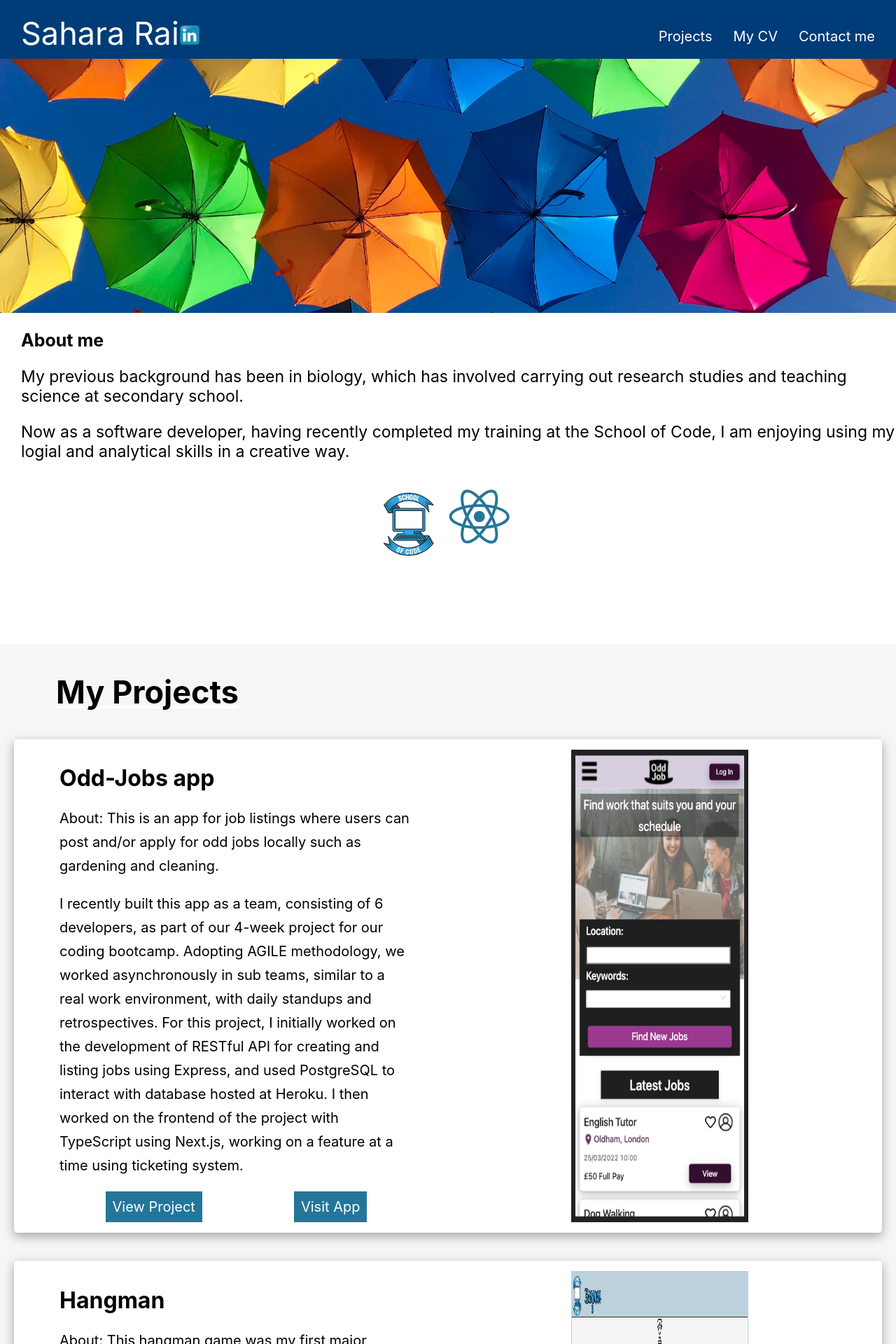
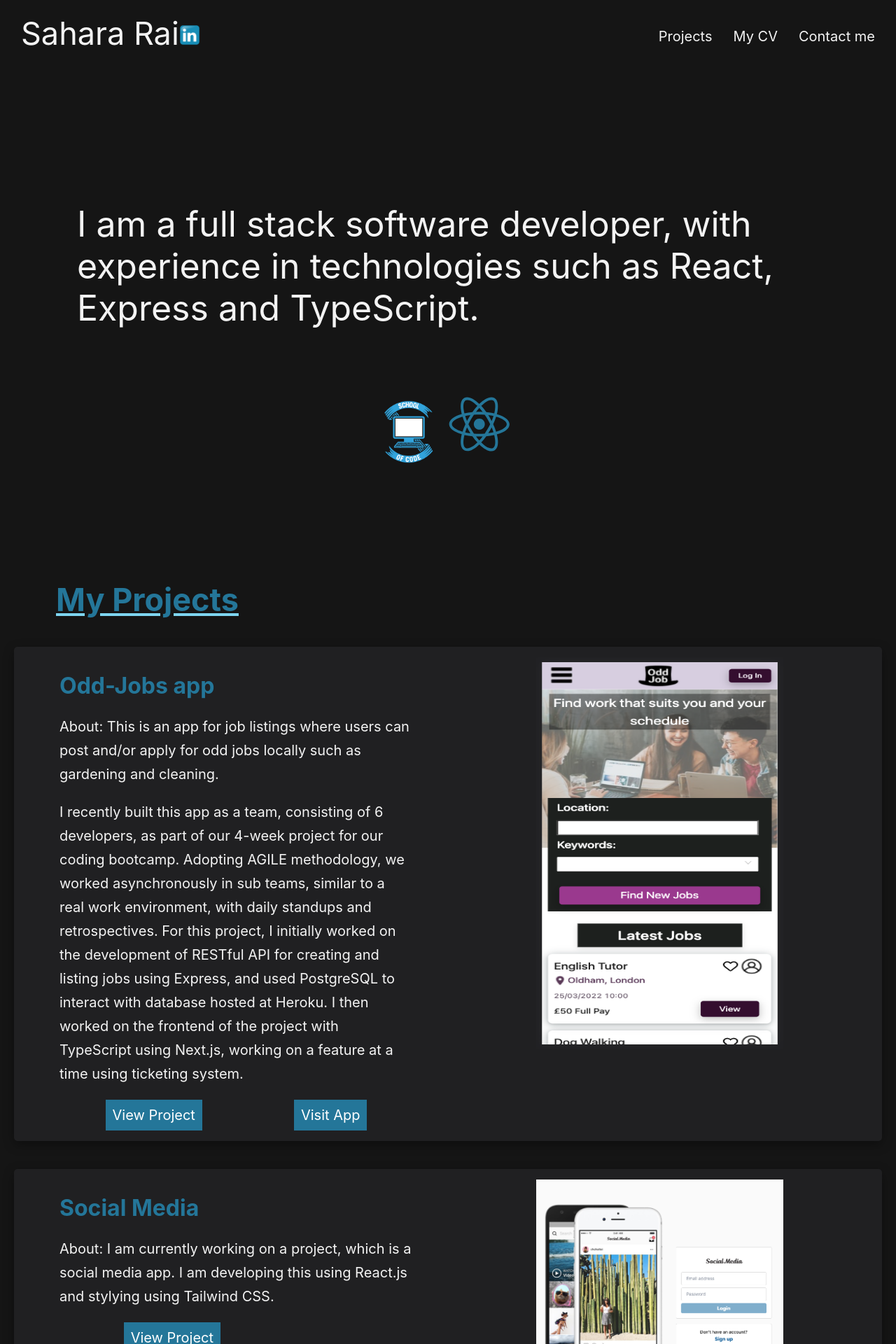
Before and after one commit to SaharaRai/Website, a Next.js app: page / in a window 1280 px wide. Shown: the top 1920 px of the page at 70% size. Built offline with nearby package versions, Linux system fonts and the light colour scheme.

Commit message:
colour scheme changed

```diff
--- a/components/aboutme/aboutme-styled.ts
+++ b/components/aboutme/aboutme-styled.ts
@@ -9,7 +9,8 @@ export const AboutmeStyled = styled.div`
   font-size: 20px;
   padding: 100px 0; */
 
-  color: black;
+  /* color: black; */
+  color: #f3f3f3;
 
   .header {
     font-size: 25px;
@@ -23,9 +24,19 @@ export const AboutmeStyled = styled.div`
     /* max-height: 700px; */
   }
 
-  p {
-    font-size: 23px;
+  .aboutme {
+    margin: 220px 80px 80px 80px;
+    /* display: flex; */
+    /* justify-content: space-between; */
   }
+  .abouttext {
+    font-size: 50px;
+  }
+
+  .software {
+    font-size: 50px;
+  }
+
   .text-container {
     margin-left: 30px;
   }
--- a/components/aboutme/aboutme.tsx
+++ b/components/aboutme/aboutme.tsx
@@ -4,21 +4,20 @@ function Aboutme() {
   return (
     <AboutmeStyled>
       <div className="image">
-        <img src="/umbrella.jpg" alt="space" />
+        <img src="/umbrella2.jpg" alt="space" />
       </div>
 
       <div className="text-container">
         <p className="header">About me</p>
-        <p>
-          My previous background has been in biology, which has involved
-          carrying out research studies and teaching science at secondary
-          school.
-        </p>
-        <p>
-          Now as a software developer, having recently completed my training at
-          the School of Code, I am enjoying using my logial and analytical
-          skills in a creative way.
-        </p>
+        <div className="aboutme">
+          {/* <p className="abouttext">I am a full stack &nbsp;</p>
+
+          <p className="software">software developer </p> */}
+          <p className="abouttext">
+            I am a full stack software developer, with experience in
+            technologies such as React, Express and TypeScript.
+          </p>
+        </div>
       </div>
     </AboutmeStyled>
   );
--- a/components/displaybox/displaybox-styled.ts
+++ b/components/displaybox/displaybox-styled.ts
@@ -5,8 +5,8 @@ export const DisplayboxStyled = styled.div`
   margin-left: 20px;
   margin-right: 20px;
   border-radius: 5px;
-  background-color: white;
-  color: black;
+  background-color: #202022;
+  color: #f3f3f3;
   padding: 15px;
   margin-top: 40px;
   margin-bottom: 40px;
@@ -23,11 +23,16 @@ export const DisplayboxStyled = styled.div`
     flex: 1;
     padding-left: 50px;
     padding-right: 50px;
+    /* max-height: 90%; */
   }
 
   .rightside {
     display: flex;
     justify-content: center;
+  }
+
+  .title {
+    color: #247699;
   }
 
   img {
@@ -36,13 +41,13 @@ export const DisplayboxStyled = styled.div`
     margin-right: auto;
     width: 50%; */
 
-    max-width: 80%;
-    /* max-height: 80%; */
-    height: auto;
+    max-width: 70%;
+    max-height: 70vh;
+    /* height: auto; */
     display: block;
     margin-left: auto;
     margin-right: auto;
-    width: 50%;
+    width: 100%;
   }
 
   .buttondiv {
--- a/components/displaybox/displaybox.tsx
+++ b/components/displaybox/displaybox.tsx
@@ -22,8 +22,8 @@ function Displaybox({
   return (
     <DisplayboxStyled>
       <div className="leftside">
-        <h1>{title}</h1>
-        <p> About: {about}</p>
+        <h1 className="title">{title}</h1>
+        <p className="about"> About: {about}</p>
         <p>{description}</p>
         <div className="buttondiv">
           <a href={gitrepo}>
@@ -31,8 +31,7 @@ function Displaybox({
             <ShortButton text="View Project" />
           </a>
           <a href={website}>
-            {" "}
-            <ShortButton text="Visit App" />
+            {website !== "" && <ShortButton text="Visit App" />}
           </a>
         </div>
       </div>
--- a/components/heading/heading-styled.ts
+++ b/components/heading/heading-styled.ts
@@ -1,9 +1,9 @@
 import styled from "styled-components";
 
 export const HeadingStyled = styled.h1`
-  color: black;
+  color: #247699;
   text-decoration: underline;
-  text-decoration-color: white;
+  text-decoration-color: #7ed5f0;
   margin-top: 100px;
   margin-left: 80px;
   font-size: 45px;
--- a/components/navbar/navbar-styled.ts
+++ b/components/navbar/navbar-styled.ts
@@ -7,7 +7,8 @@ export const NavbarStyled = styled.div`
   width: 100%;
   position: fixed;
   /* background-color: #7ed5f0; */
-  background-color: #003c77;
+  /* background-color: #003c77; */
+  background-color: #151515;
   margin: auto;
   padding-top: 20px;
   .menu {
--- a/components/projects/project-styled.ts
+++ b/components/projects/project-styled.ts
@@ -1,5 +1,6 @@
 import styled from "styled-components";
 
 export const ProjectsStyled = styled.div`
-  background-color: #f6f6f6;
+  /* background-color: #f6f6f6; */
+  background-color: #151515;
 `;
--- a/components/projects/projectsdata.tsx
+++ b/components/projects/projectsdata.tsx
@@ -26,6 +26,19 @@ export const projectData = [
   //   website: "https://sahara-rai.netlify.app/",
   // },
   {
+    title: "Social Media",
+    about:
+      "I am currently working on a project, which is a social media app. I am developing this using React.js and stylying using Tailwind CSS.",
+    description: ` `,
+    image: "/social_media.png",
+    altimage: "social media",
+    techstack: "",
+    altTechstack: "",
+    youtube: "",
+    github: "https://github.com/SaharaRai/social_media",
+    website: "",
+  },
+  {
     title: "Hangman",
     about:
       "This hangman game was my first major personal project. I worked on this duing the christmas week break of my programming bootcamp.",
--- a/styles/globals.css
+++ b/styles/globals.css
@@ -8,7 +8,8 @@ body {
   font-family: -apple-system, BlinkMacSystemFont, Segoe UI, Roboto, Oxygen,
     Ubuntu, Cantarell, Fira Sans, Droid Sans, Helvetica Neue, sans-serif;
   /* background-color: #7ed5f0; */
-  color: white;
+  background-color: #151515;
+  color: #f3f3f3;
 }
 
 a {
```
Also changed, not shown: public/social_media.png (added), public/umbrella2.jpg (added).
